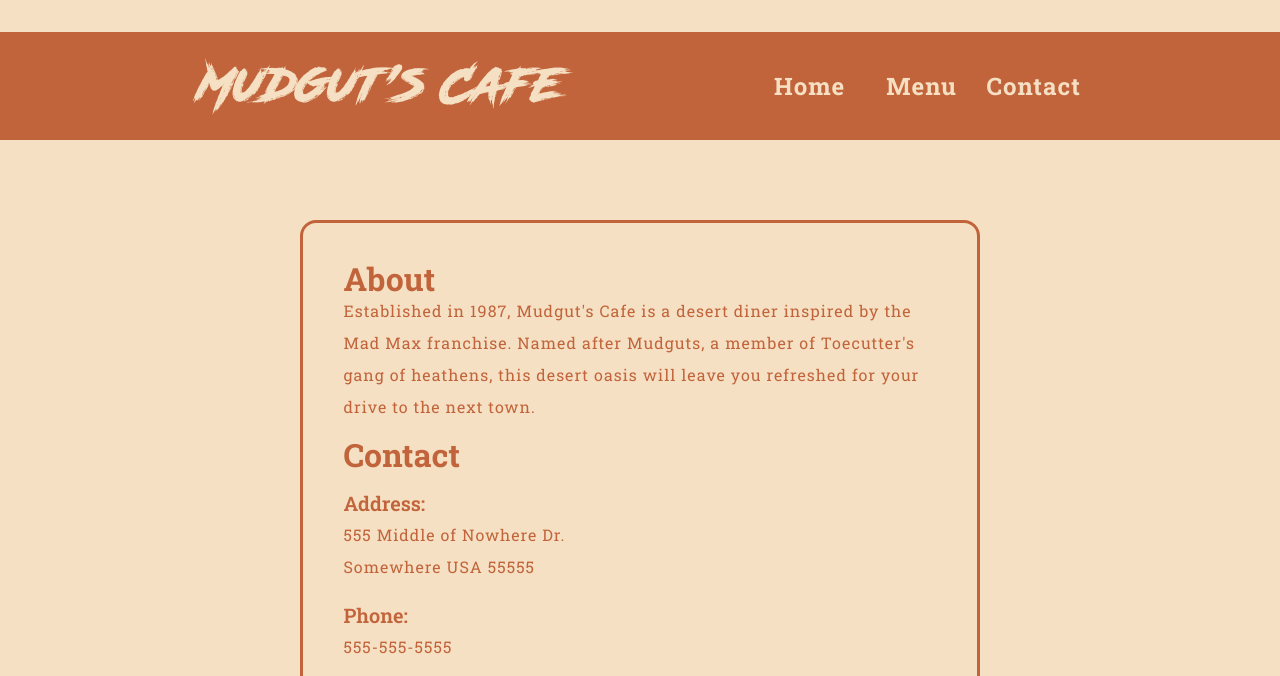
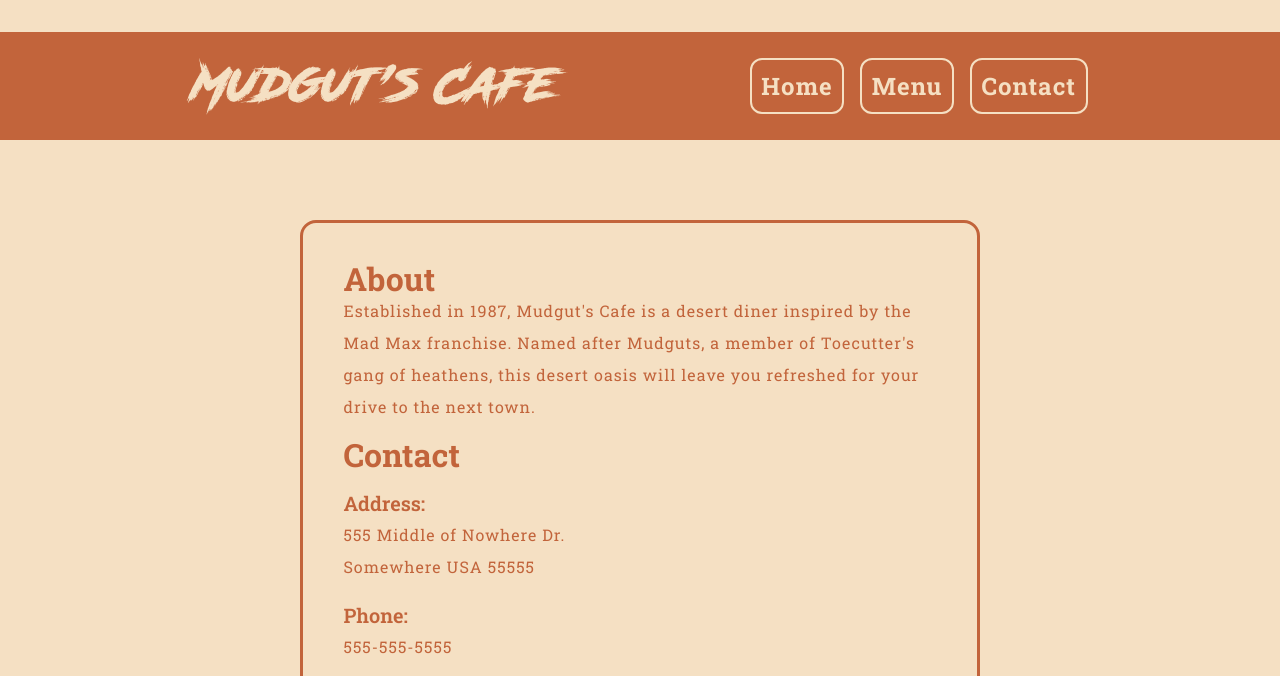
Before and after one commit to SamsDevLab/restaurant-page, a website built with webpack: page src/template.html in a window 1280 px wide. Shown: the top 676 px of the page. Built offline with nearby package versions, Linux system fonts and the light colour scheme; a web font is replaced by a local one.

Commit message:
Add border to buttons, remove hardset button sizes

```diff
--- a/src/styles.css
+++ b/src/styles.css
@@ -165,14 +165,14 @@ body {
   background-color: #c2643b;
   letter-spacing: 1px;
   color: #f5e0c3;
-  height: 3rem;
-  width: 6rem;
   border-radius: 0.75rem;
-  border: none;
+  border: 2px solid #f5e0c3;
+  padding: 0.6rem;
 }
 
 .button-container > .button:hover {
   background-color: #a14e2f;
+  /* outline: 1px solid #a14e2f; */
 }
 
 /* Body */
```
